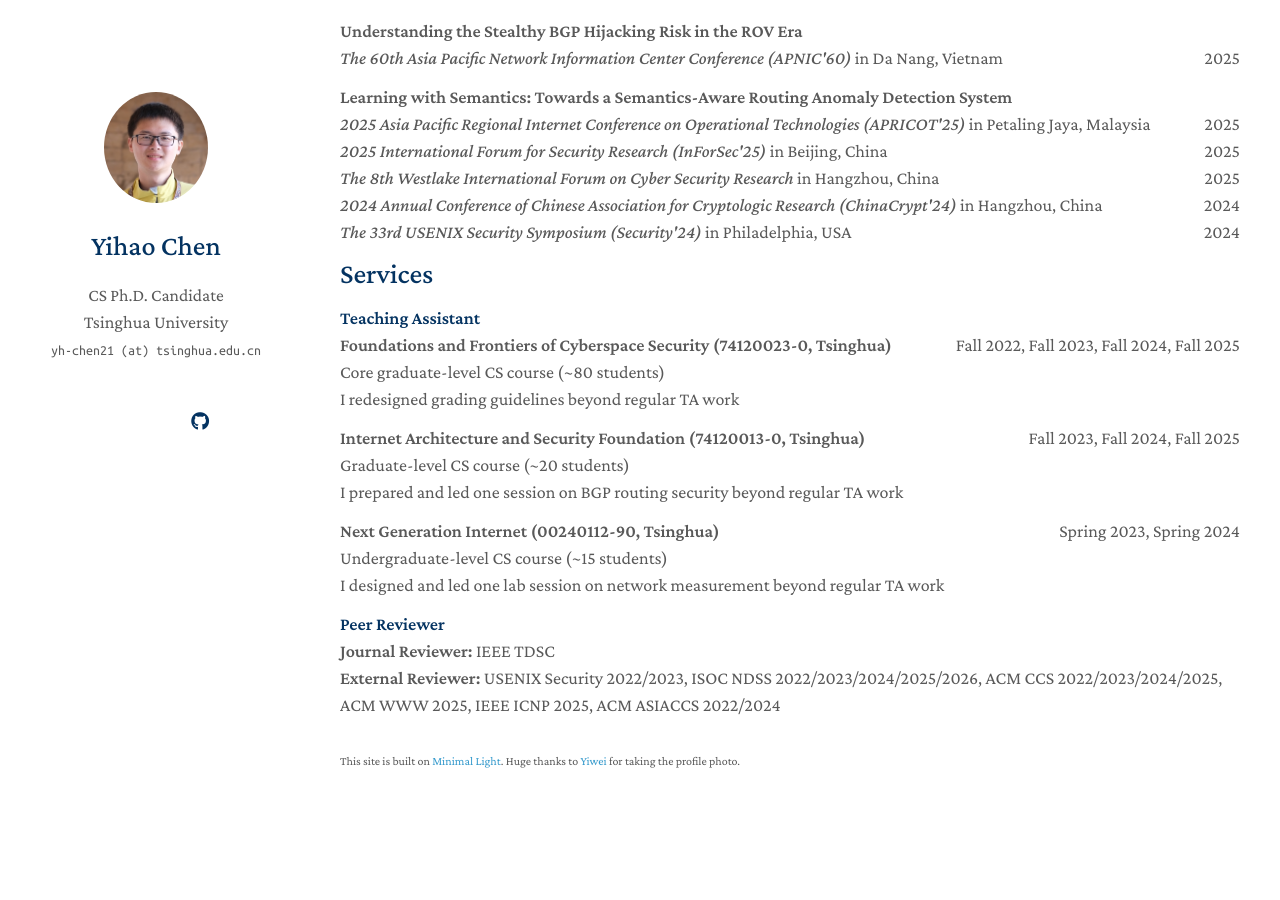
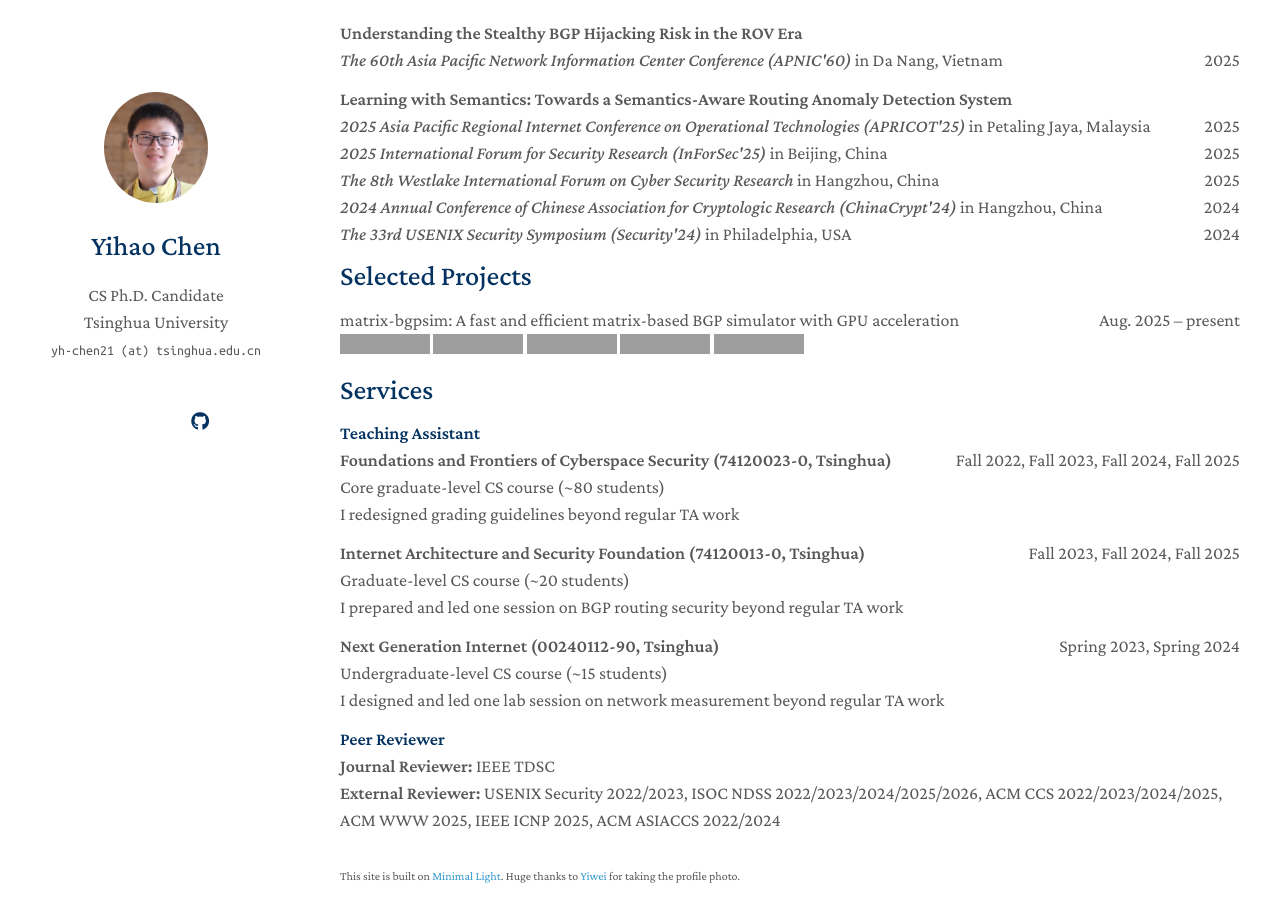
Before and after one commit to PorcupineAndrew/homepage, a Jekyll site: the page built from index.md, in a window 1280 px wide and 900 px high, scrolled down 2505 px. Built offline with Jekyll 4.4.1, drawn with Linux system fonts in a browser that asks for light colours; a style sheet for code colours, icons or effects is not loaded; our own code applies the rules of GitHub Pages for plain Markdown files; before the commit the page ends 3348 px from its top, so only the background shows below that; grey boxes are pictures that could not be loaded.

Commit message:
update projects

```diff
--- a/_includes/honors_and_awards.md
+++ b/_includes/honors_and_awards.md
@@ -1,6 +1,6 @@
 ## Honors and Awards
 
-<div style="margin-bottom: 10px;">
+<div style="margin-bottom: 12px;">
   <div style="margin: 0; display: flex; justify-content: space-between; align-items: center;">
       <span><b>Distinguished Paper Award (15/2276, top 0.7%)</b>, the 33rd USENIX Security Symposium</span>
       <span>2024</span>
--- /dev/null
+++ b/_includes/projects.md
@@ -0,0 +1,15 @@
+## Selected Projects
+
+<div style="margin-bottom: 12px;">
+  <div style="margin: 0; display: flex; justify-content: space-between; align-items: center;">
+      <span>matrix-bgpsim: A fast and efficient matrix-based BGP simulator with GPU acceleration</span>
+      <span>Aug. 2025 &ndash; present</span>
+  </div>
+  <p style="margin-bottom: 0;">
+      <a href="https://github.com/yhchen-tsinghua/matrix-bgpsim/releases/latest"><img src="https://img.shields.io/github/release/yhchen-tsinghua/matrix-bgpsim.svg?maxAge=600" alt="Latest release" /></a>
+      <a href="https://pypi.org/project/matrix-bgpsim/"><img src="https://img.shields.io/pypi/v/matrix-bgpsim.svg?maxAge=600" alt="PyPI version"></a>
+      <a href="https://matrix-bgpsim.readthedocs.io/en/latest/"><img src="https://readthedocs.org/projects/matrix-bgpsim/badge/?version=latest" alt="Docs Status" /></a>
+      <a href="https://www.python.org/"><img src="https://img.shields.io/badge/python-3.8%2B-brightgreen.svg?maxAge=2592000" alt="Python version"></a>
+      <a href="LICENSE"><img src="https://img.shields.io/badge/license-MIT-yellowgreen.svg?maxAge=2592000" alt="License"></a>
+  </p>
+</div>
--- a/index.md
+++ b/index.md
@@ -16,4 +16,6 @@
 
 {% include_relative _includes/invited_talks.md %}
 
+{% include_relative _includes/projects.md %}
+
 {% include_relative _includes/services.md %}
```
